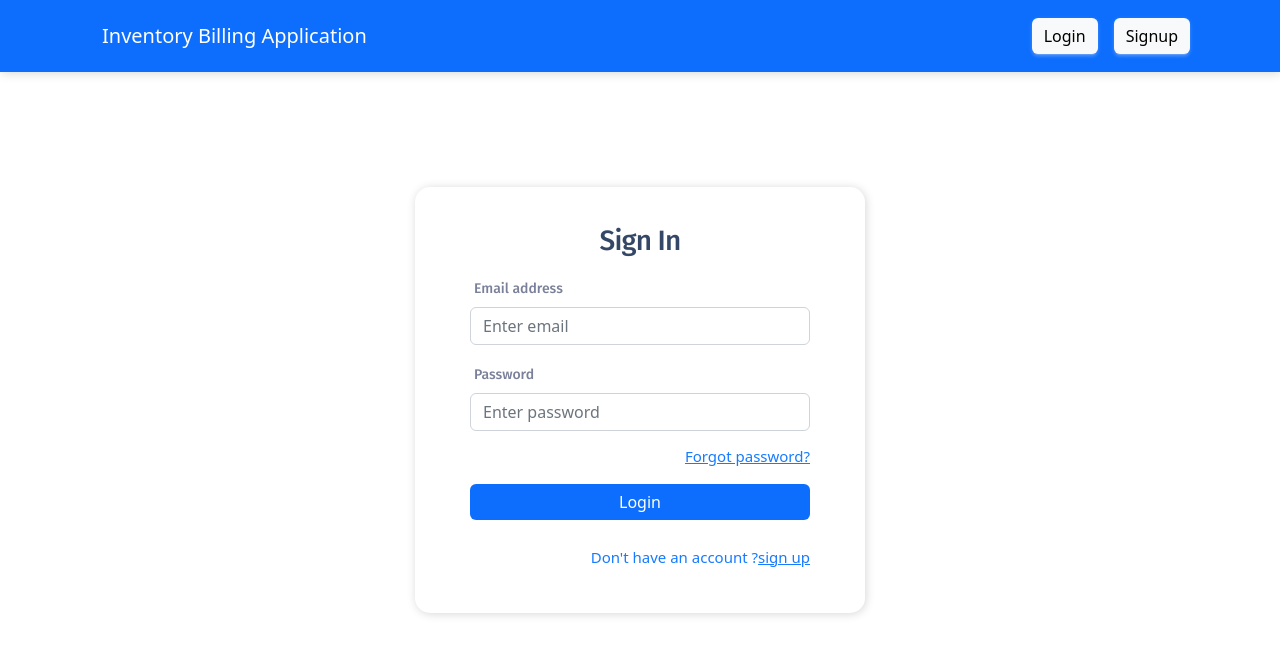
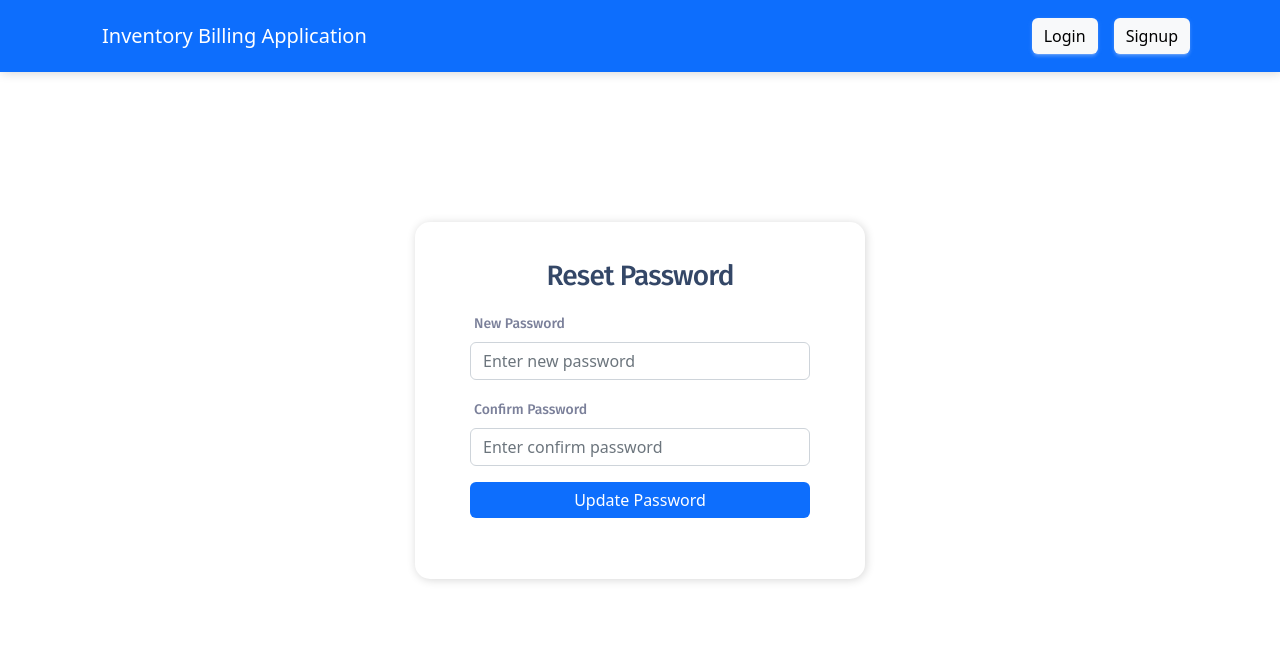
Before and after one commit to MonikaPandian/Inventory-billing-app-frontend, a React (Create React App) app: page / in a window 1280 px wide. Shown: the top 654 px of the page. Built offline with nearby package versions, Linux system fonts and the light colour scheme.

Commit message:
inventory-billing-app

```diff
--- a/src/App.js
+++ b/src/App.js
@@ -15,7 +15,7 @@
   return (
       <div className="App">
             <Routes>
-              <Route exact path="/" element={<Login/>} />
+              <Route exact path="/" element={<ResetPassword/>} />
               <Route path="/sign-in" element={<Login />} />
               <Route path="/sign-up" element={<SignUp />} />
               <Route path="/forgot-password" element={<ForgotPassword />} />
--- a/src/pages/ResetPassword.js
+++ b/src/pages/ResetPassword.js
@@ -40,7 +40,7 @@
 
 
     return (
-        <div>
+        <div className='App'>
             <nav className="navbar bg-primary fixed-top">
                 <div className="container">
                     <button className="navbar-brand text-white app-name btn text-capitalize m-2">Inventory Billing Application</button>
```
